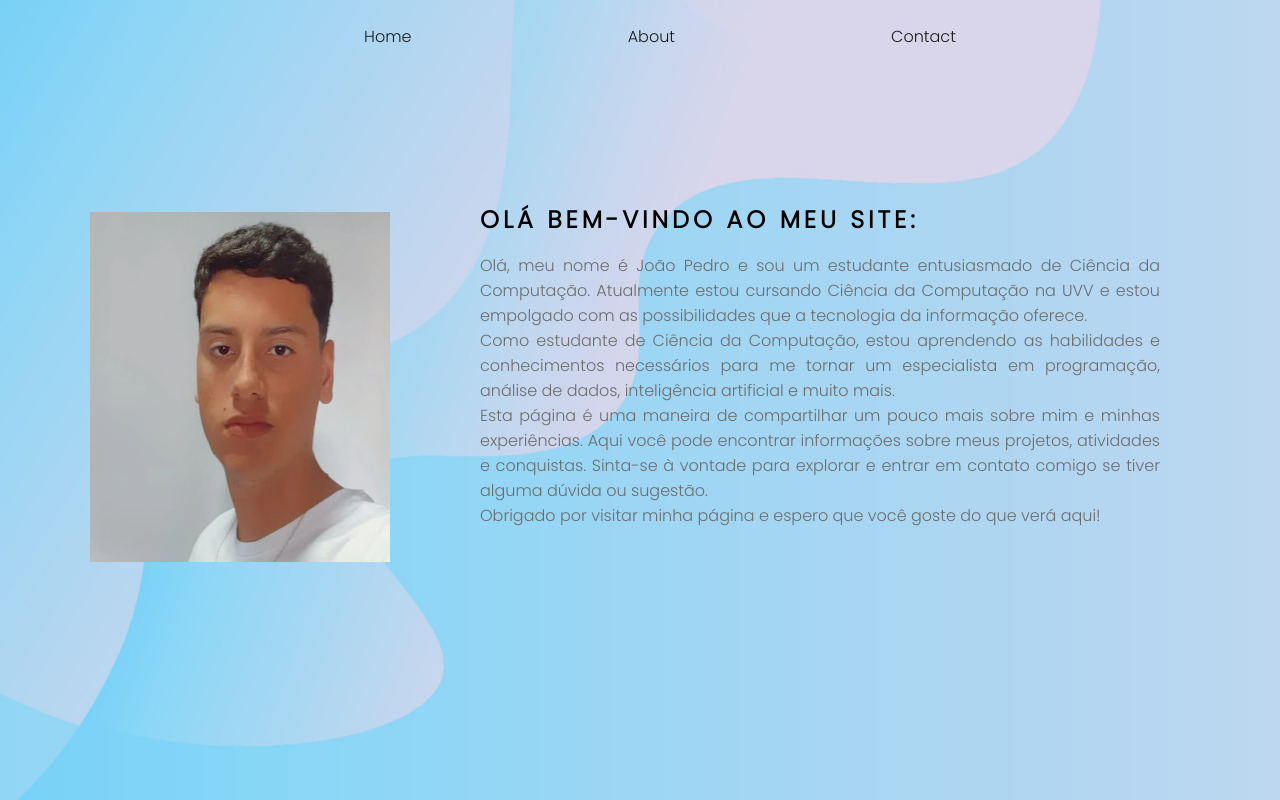
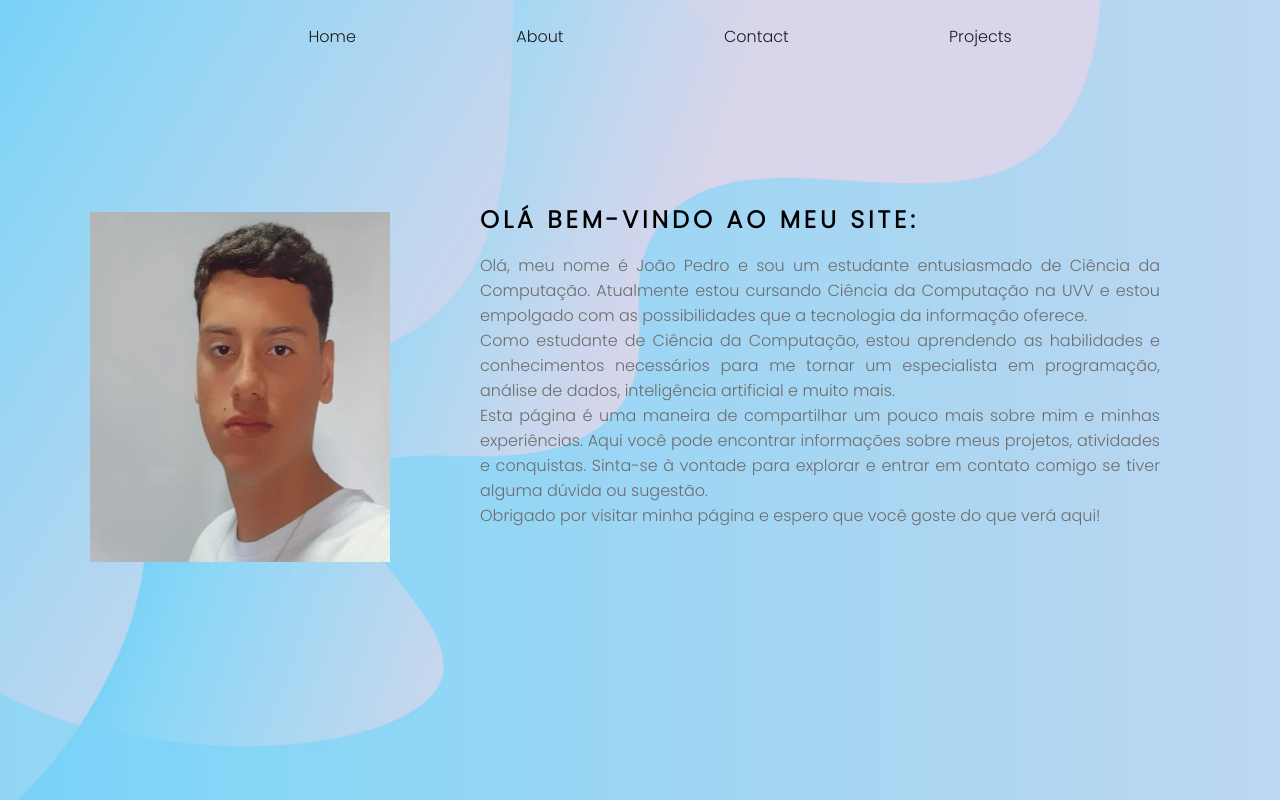
Before and after one commit to joaolouback/portfolio-pessoal, a plain HTML site: page index1.html in a window 1280 px wide. Shown: the top 800 px of the page. Drawn offline with Linux system fonts and the light colour scheme.

Commit message:
Add files via upload

```diff
--- a/index1.html
+++ b/index1.html
@@ -21,6 +21,9 @@
             <li>
               <a href="index2.html">Contact</a>
             </li>
+            <li>
+              <a href="index.html">Projects</a>
+            </li>
           </ul>
         </nav>
 
@@ -43,6 +46,7 @@
           Obrigado por visitar minha página e espero que você goste do que verá aqui!</p>
         </div>
       </main>
+
 </body>
 <footer class="footer">
   <p>Copyright &copy; design by João Pedro <p>
```
Also changed, not shown: index.html (+5 -1 lines), index2.html (+3 -0 lines).
